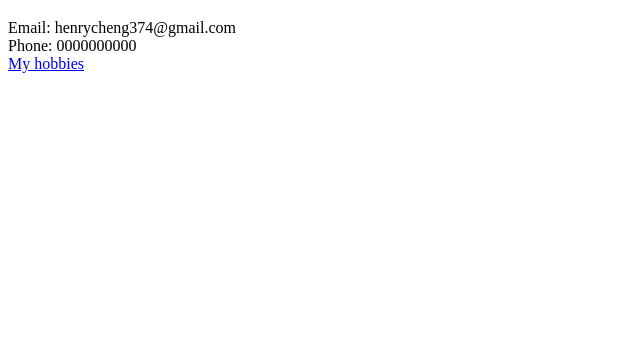
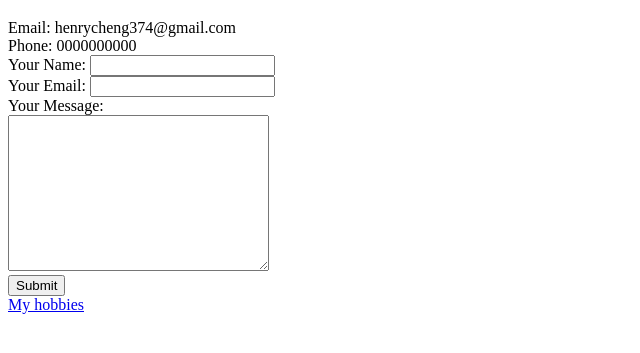
Before and after one commit to HenryCheng2/BootCamp, a plain HTML site: page HTML - Personal Site/contact.html in a window 1280 px wide. Shown: the part 61-414 px from the top of the page, without its empty margins (0-640 px from the left). Drawn offline with Linux system fonts and the light colour scheme.

Commit message:
added contacts forms

```diff
--- a/HTML - Personal Site/contact.html
+++ b/HTML - Personal Site/contact.html
@@ -12,6 +12,19 @@
     <br>
     Phone: 0000000000
     <br>
+    <form action="mailto:fitero2701@plexfirm.com" method="post" enctype="post"> <!-- defines what goes into the form, the action determines what happens after user click submit-->
+        <label>Your Name: </label> <!-- display label on form -->
+        <input type="text" name="yourName" value=""> <!-- self closing tag that defines the input and each type can be set to several types of data -->
+        <br>
+        <label">Your Email: </label>
+        <input type="email" name="yourEmail" value=""><br>
+
+        <label">Your Message: </label><br>
+        <textarea name="yourMessage" cols="30" rows="10"></textarea>        <br>
+        <input type="submit" name="">
+        <br>
+    </form>
+
     <a href="index.html">My hobbies</a>
 
 </body>
```
